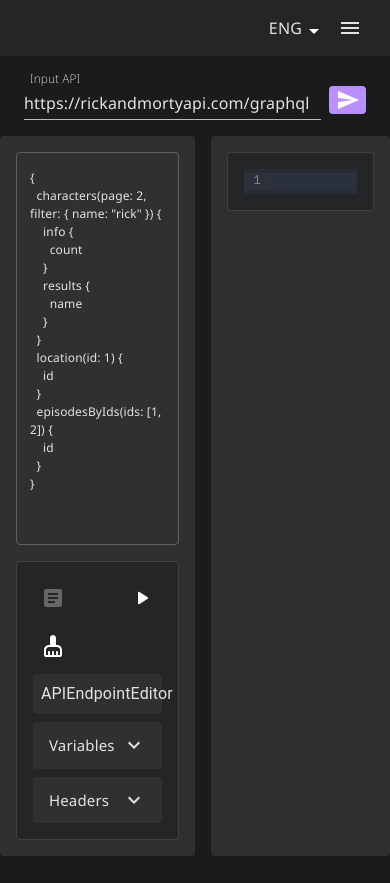
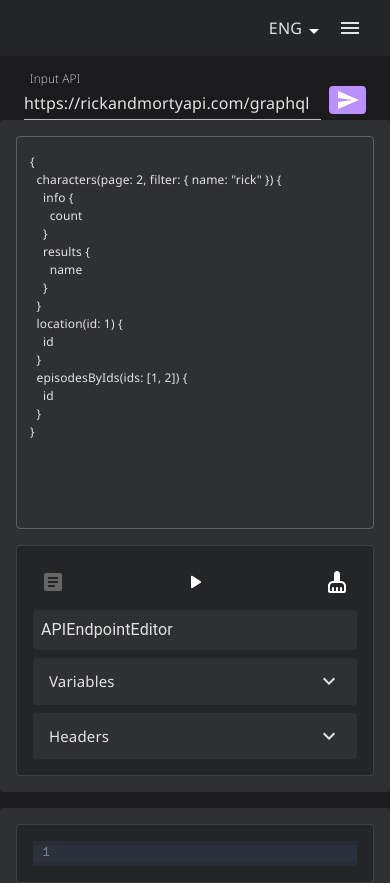
Before and after one commit to Ivan-Gav/graphiql-app, a React (Vite) app: page /graphiql in a window 390 px wide. Shown: the top 883 px of the page. Built offline with nearby package versions, Linux system fonts and the light colour scheme; no server answers.

Commit message:
feat: add mobile layout

```diff
--- a/src/components/DocumentationExplorer/DocBreadCrumbs.tsx
+++ b/src/components/DocumentationExplorer/DocBreadCrumbs.tsx
@@ -17,6 +17,7 @@
       <Link
         href="#"
         variant="body1"
+        pr={4}
         sx={[{ color: 'inherit' }, { '&:hover': { color: 'inherit' } }]}
         noWrap
         title={path[path.length - 2]}
--- a/src/components/DocumentationExplorer/DocumentationExplorer.tsx
+++ b/src/components/DocumentationExplorer/DocumentationExplorer.tsx
@@ -1,15 +1,17 @@
 import { useMemo } from 'react';
-import { Paper, Stack, Typography } from '@mui/material';
+import { IconButton, Paper, Stack, Typography } from '@mui/material';
+import DisabledByDefaultRoundedIcon from '@mui/icons-material/DisabledByDefaultRounded';
 import { buildClientSchema } from 'graphql';
-import { useAppSelector } from 'src/hooks/redux';
+import { useAppDispatch, useAppSelector } from 'src/hooks/redux';
 import DocBreadCrumbs from './DocBreadCrumbs';
 import Docs from './Docs';
 import Doc from './Doc';
 import { getGraphqlState } from 'src/store/slice/graphql.slice';
-import { getDocState } from 'src/store/slice/DocSlice';
+import { closeDocs, getDocState } from 'src/store/slice/DocSlice';
 import { useText } from 'src/hooks/useText';
 
 export default function DocumentationExplorer() {
+  const dispatch = useAppDispatch();
   const { isLoading, errorMessage, schemaApi } =
     useAppSelector(getGraphqlState);
   const schema = useMemo(
@@ -26,8 +28,23 @@
     overflow: 'hidden',
     height: '100%',
     border: 'none',
-    minWidth: '380px',
+    minWidth: '280px',
+    maxWidth: '380px',
+    position: 'relative',
   };
+
+  function CloseButton() {
+    return (
+      <IconButton
+        disabled={!schemaApi}
+        onClick={() => dispatch(closeDocs())}
+        title={T.CLOSE_DOCS}
+        sx={{ position: 'absolute', top: '8px', right: '8px' }}
+      >
+        <DisabledByDefaultRoundedIcon />
+      </IconButton>
+    );
+  }
 
   if (isLoading) throw Promise.resolve('loading');
   if (errorMessage)
@@ -48,6 +65,7 @@
 
   return (
     <Paper sx={style}>
+      <CloseButton />
       {path.length <= 1 && <Docs schema={schema} />}
       {path.length > 1 && (
         <Stack height="100%">
--- a/src/components/DocumentationExplorer/DrawerLeft.tsx
+++ b/src/components/DocumentationExplorer/DrawerLeft.tsx
@@ -1,17 +1,19 @@
 import { Drawer } from '@mui/material';
-import { useAppSelector } from 'src/hooks/redux';
-import { getDocState } from 'src/store/slice/DocSlice';
+import { useAppDispatch, useAppSelector } from 'src/hooks/redux';
+import { getDocState, closeDocs } from 'src/store/slice/DocSlice';
 
-const drawerWidth = '100%';
+const drawerWidth = '300px';
 
 type DrawerProps = {
   container: HTMLElement | null;
   children: React.ReactNode;
+  drawerVariant?: 'desktop' | 'mobile';
 };
 
 export default function DrawerLeft(props: DrawerProps) {
-  const { children, container } = props;
+  const { children, container, drawerVariant } = props;
   const { docsOpen } = useAppSelector(getDocState);
+  const dispatch = useAppDispatch();
 
   return (
     <Drawer
@@ -28,11 +30,14 @@
       }}
       ModalProps={{
         container: container,
+        disableAutoFocus: true,
         style: { position: 'absolute' },
       }}
-      variant="persistent"
+      variant={drawerVariant === 'mobile' ? 'temporary' : 'persistent'}
+      // variant={'persistent'}
       anchor="left"
       open={docsOpen}
+      onClose={() => dispatch(closeDocs())}
       elevation={2}
     >
       {children}
--- a/src/pages/GraphiQLPage/GraphiQLPage.tsx
+++ b/src/pages/GraphiQLPage/GraphiQLPage.tsx
@@ -1,4 +1,4 @@
-import { Grid, Paper } from '@mui/material';
+import { Box, Grid, Paper } from '@mui/material';
 import RequestEditor from '../../components/RequestEditor/RequestEditor';
 import RequestMenu from '../../components/RequestMenu/RequestMenu';
 import ResponseSection from '../../components/ResponseSection/ResponseSection';
@@ -15,21 +15,41 @@
 
 export default function GraphiQLPage() {
   const contRef = useRef(null);
+  const mobContRef = useRef(null);
   const { docsOpen } = useAppSelector(getDocState);
 
   return (
     <>
       <InputApi />
-      <Grid container sx={{ py: 2 }}>
+
       <Grid
-          item
-          xs={12}
+        container
         display="grid"
-          gridTemplateColumns={docsOpen ? '380px 1fr 1fr' : '0 1fr 1fr'}
-          sx={{ transition: '.5s' }}
+        sx={
+          docsOpen
+            ? {
+                transition: '.3s',
+                gridTemplateColumns: { xs: '1fr', md: '300px 1fr 1fr' },
+                gridTemplateRows: { xs: '1fr 1fr', md: '1fr' },
+              }
+            : {
+                transition: '.3s',
+                gridTemplateColumns: { xs: '1fr', md: '0 1fr 1fr' },
+                gridTemplateRows: { xs: '1fr 1fr', md: '1fr' },
+              }
+        }
+        rowGap={2}
         alignItems="stretch"
       >
-          <Grid container position="relative" ref={contRef} overflow="hidden">
+        <Grid
+          container
+          position="relative"
+          ref={contRef}
+          overflow="hidden"
+          sx={{
+            display: { xs: 'none', md: 'block' },
+          }}
+        >
           <DrawerLeft container={contRef.current}>
             <Suspense fallback={<h2>Loading schema...</h2>}>
               <DocumentationExplorer />
@@ -37,8 +57,32 @@
           </DrawerLeft>
         </Grid>
 
-          <Grid container overflow="auto" pl={docsOpen ? 2 : 0}>
-            <Paper sx={{ p: 1, width: '100%' }}>
+        <Grid
+          container
+          overflow="auto"
+          sx={{
+            pl: { xs: 0, md: docsOpen ? 2 : 0 },
+          }}
+        >
+          <Paper sx={{ p: 1, width: '100%', position: 'relative' }}>
+            <Box
+              component="div"
+              position="absolute"
+              ref={mobContRef}
+              sx={{
+                top: 0,
+                left: 0,
+                right: 0,
+                bottom: 0,
+                display: { xs: 'block', md: 'none' },
+              }}
+            >
+              <DrawerLeft container={mobContRef.current} drawerVariant="mobile">
+                <Suspense fallback={<h2>Loading schema...</h2>}>
+                  <DocumentationExplorer />
+                </Suspense>
+              </DrawerLeft>
+            </Box>
             <Grid item xs={12} sx={{ p: 1 }}>
               <RequestEditor />
             </Grid>
@@ -48,13 +92,18 @@
           </Paper>
         </Grid>
 
-          <Grid container overflow="auto" pl={2}>
+        <Grid
+          container
+          overflow="auto"
+          sx={{
+            pl: { xs: 0, md: 2 },
+          }}
+        >
           <Paper sx={{ p: 2, width: '100%' }}>
             <ResponseSection />
           </Paper>
         </Grid>
       </Grid>
-      </Grid>
     </>
   );
 }
```
Lines whose indentation alone changed are shown as unchanged.
